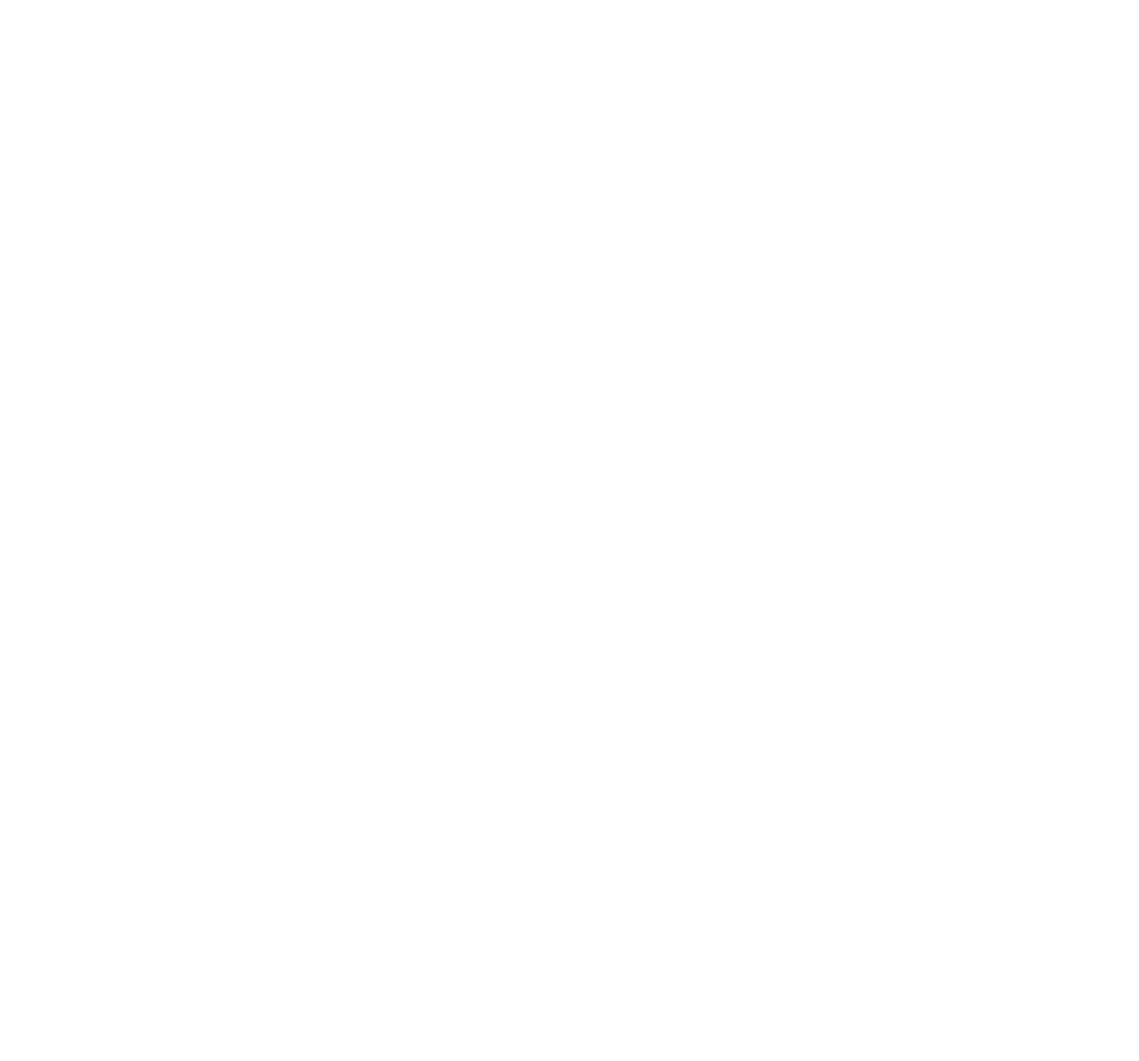
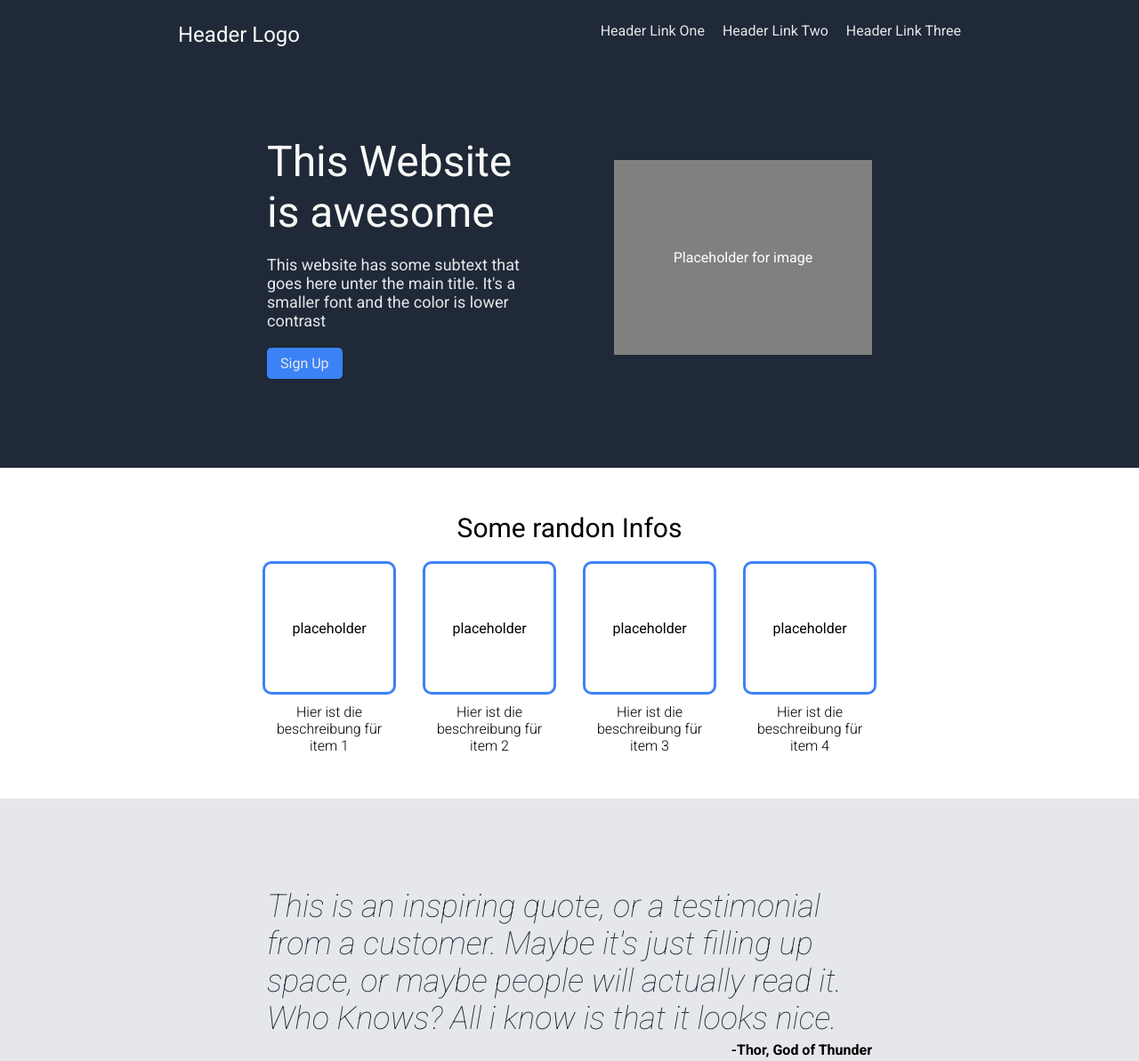
Before and after one commit to onkeltoffa/odin_landingpage, a plain HTML site: page index.html in a window 1280 px wide. Shown: the top 1193 px of the page at 89% size. Before the commit the page ends 800 px from the top, so only its background shows below. Drawn offline with Linux system fonts and the light colour scheme.

Commit message:
first attempt of rebuilding

```diff
--- a/index.html
+++ b/index.html
@@ -6,8 +6,87 @@
     <meta name="viewport" content="width=device-width, initial-scale=1.0">
     <title>Odin Project Landingpage</title>
     <link rel="stylesheet" href="style.css">
+    <link rel="preconnect" href="https://fonts.googleapis.com">
+    <link rel="preconnect" href="https://fonts.gstatic.com" crossorigin>
+    <link rel="preconnect" href="https://fonts.googleapis.com">
+    <link rel="preconnect" href="https://fonts.gstatic.com" crossorigin>
+    <link href="https://fonts.googleapis.com/css2?family=Roboto:ital,wght@0,100;0,300;0,400;0,500;0,700;0,900;1,100;1,300;1,400;1,500;1,700;1,900&display=swap" rel="stylesheet">
 </head>
 <body>
-
+    <div class="navbar">
+        <div class="logo">
+            Header Logo
+        </div>
+        <ul class="nav-linkbar">
+            <li><a class="header-link" href="#">Header Link One</a></li>
+            <li><a class="header-link" href="#">Header Link Two</a></li>
+            <li><a class="header-link" href="#">Header Link Three</a></li>
+        </ul>
+    </div>
+    <div class="hero-container">
+        <div class="hero-text">
+            <div class="hero-headline">This Website is awesome</div>
+            <div class="hero-subtext">This website has some subtext that goes here unter the main title. It's a smaller font and the color is lower contrast</div>
+            <a class="hero-button" href="#">Sign Up</a>
+        </div>
+        <div class="hero-picture">
+            Placeholder for image
+        </div>
+    </div>
+    <div class="project-container">
+        <div class="projects-title">Some randon Infos</div>
+        <div class="projects">
+            <div class="project-item">
+                <div class="project-item-image">
+                    placeholder
+                </div>
+                <div class="project-item-text">
+                    Hier ist die beschreibung für item 1
+                </div>
+            </div>
+            <div class="project-item">
+                <div class="project-item-image">
+                    placeholder
+                </div>
+                <div class="project-item-text">
+                    Hier ist die beschreibung für item 2
+                </div>
+            </div>
+            <div class="project-item">
+                <div class="project-item-image">
+                    placeholder
+                </div>
+                <div class="project-item-text">
+                    Hier ist die beschreibung für item 3
+                </div>
+            </div>
+            <div class="project-item">
+                <div class="project-item-image">
+                    placeholder
+                </div>
+                <div class="project-item-text">
+                    Hier ist die beschreibung für item 4
+                </div>
+            </div>
+        </div>
+    </div>
+    <div class="quote-container">
+        <div class="quote-text">
+            This is an inspiring quote, or a testimonial from a customer. Maybe it's just filling up space, or maybe people will actually read it. Who Knows? All i know is that it looks nice.
+        </div>
+        <div class="quote-sign">
+            -Thor, God of Thunder
+        </div>
+    </div>
+    <div class="cta-container">
+        <div class="cta-text">
+            <div class="cta-title">Call to action! It's time!</div>
+            <div class="cta-subtext">Sign up for our product by clicling that button right over there</div>
+        </div>
+        <a class="cta-button" href="">Sign Up</a>
+    </div>
+    <div class="footer">
+        Copyright <a href="https://www.onkeltoffa.de">Onkeltoffa</a> - 2023
+    </div>
 </body>
 </html>
--- a/style.css
+++ b/style.css
@@ -0,0 +1,215 @@
+*{
+  margin: 0;
+  padding: 0;
+  box-sizing: border-box;
+  font-family: 'Roboto', sans-serif;
+}
+
+html, body{
+  width: 100%;
+  height: 100%;
+}
+
+ul{
+  list-style: none;
+}
+
+a:link {
+  text-decoration: none;
+}
+
+.navbar{
+  display: flex;
+  width: 100%;
+  background-color: #1F2937;
+  color: white;
+  padding: 25px 200px 0 200px;
+  justify-content: space-between;
+}
+
+.nav-linkbar{
+  display: flex;
+  height: 100%;
+  gap: 20px;
+  justify-self: flex-end;
+  color: #E5E7EB;
+}
+
+.header-link{
+  color: #E5E7EB;
+}
+
+.logo{
+  font-size: 24px;
+  color: #F9FAF8;
+}
+
+.hero-container{
+  width: 100%;
+  padding: 100px 300px 100px 300px;
+  display: flex;
+  flex: 1;
+  flex-direction: row;
+  background-color: #1F2937;
+  align-items: center;
+  justify-content: center;
+  gap: 100px;
+}
+
+.hero-container > div{
+  flex: 1;
+}
+
+.hero-text{
+  height: 100%;
+  display: flex;
+  flex-direction: column;
+  gap: 20px;
+}
+
+.hero-headline{
+  font-size: 48px;
+  font-weight: extra-bold;
+  color: #F9FAF8;
+}
+
+.hero-subtext{
+  font-size: 18px;
+  color: #E5E7EB;
+}
+
+.hero-button{
+  background-color: #3B82F6;
+  color: #E5E7EB;
+  width: fit-content;
+  padding: 8px 15px 8px 15px;
+  border-radius: 5px;
+}
+
+.hero-picture {
+  padding: 100px 0 100px 0;
+  display: flex;
+  background-color: gray;
+  height: 100%;
+  color: white;
+  align-items: center;
+  justify-content: center;
+}
+
+.project-container{
+  width: 100%;
+  display: flex;
+  flex-direction: column;
+  align-items: center;
+  justify-content: center;
+  padding: 50px 300px 50px 300px;
+  gap: 20px;
+}
+
+.projects-title{
+  font-size: 30px;
+}
+
+.projects{
+  width: 100%;
+  display: flex;
+  justify-content: center;
+  gap: 30px;
+}
+
+.project-item{
+  display: flex;
+  flex-direction: column;
+  gap: 10px;
+}
+
+.project-item-image{
+  display: flex;
+  height: 150px;
+  width: 150px;
+  justify-content: center;
+  align-items: center;
+  border-style: solid;
+  border-color: #3B82F6;
+  border-width: 3px;
+  border-radius: 10px;
+}
+
+.project-item-text{
+  width: 150px;
+  font-weight: 300;
+  text-align: center;
+}
+
+.quote-container{
+  display: flex;
+  width: 100%;
+  flex-direction: column;
+  background-color: #E5E7EB;
+  padding: 100px 300px 100px 300px;
+}
+
+.quote-text{
+  display: flex;
+  font-size: 36px;
+  font-weight: lighter;
+  font-style: italic;
+  color: #1F2937;
+}
+
+.quote-sign{
+  display: flex;
+  width: 100%;
+  padding-top: 5px;
+  font-weight: bolder;
+  padding-left: auto;
+  justify-content: end;
+}
+
+.cta-container{
+  display: flex;
+  align-items: center;
+  justify-content: space-between;
+  margin: 100px 300px 100px 300px;
+  padding: 75px 150px 75px 150px;
+  background-color: #3B82F6;
+  color: white;
+  border-radius: 5px;
+}
+
+.cta-text{
+  display: flex;
+  flex-direction: column;
+}
+
+.cta-title{
+  font-weight: bolder;
+}
+
+.cta-subtext{
+  font-weight: 300;
+}
+
+.cta-button{
+  padding: 5px 10px 5px 10px;
+  border-radius: 5px;
+  border-style: solid;
+  border-width: 2px;
+  border-color: #E5E7EB;
+  color: #E5E7EB;
+  justify-self: end;
+}
+
+.footer{
+  display: flex;
+  background-color: #1F2937;
+  color: #F9FAF8;
+  font-weight: lighter;
+  padding: 25px 0 25px 0;
+  justify-content: center;
+}
+
+.footer a {
+  color: #E5E7EB;
+  padding: 0 5px 0 5px;
+}
```
